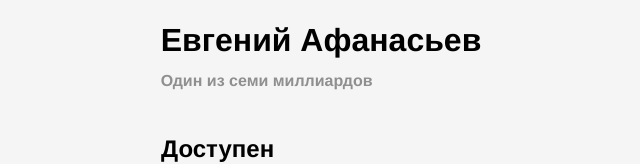
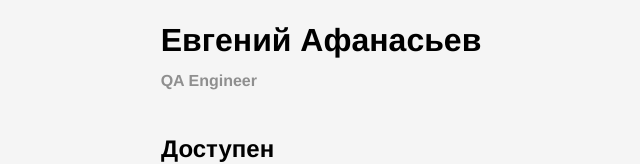
Before and after one commit to afanqa/-HTML-CSS, a plain HTML site: page index.html in a window 1280 px wide. Shown: the part 403-567 px from the top of the page, without its empty margins (319-959 px from the left). Drawn offline with Linux system fonts and the light colour scheme.

Commit message:
Сменил описание деятельности

```diff
--- a/index.html
+++ b/index.html
@@ -12,7 +12,7 @@
     <header class="header">
       <img src="./avatar.png" alt="avatar" class="header__avatar" height="350" width="250" />
       <h1 class="header__title">Евгений Афанасьев</h1>
-      <h3 class="header__subtitle">Один из семи миллиардов</h3>
+      <h3 class="header__subtitle">QA Engineer</h3>
     </header>
     <main>
       <section class="links">
```
